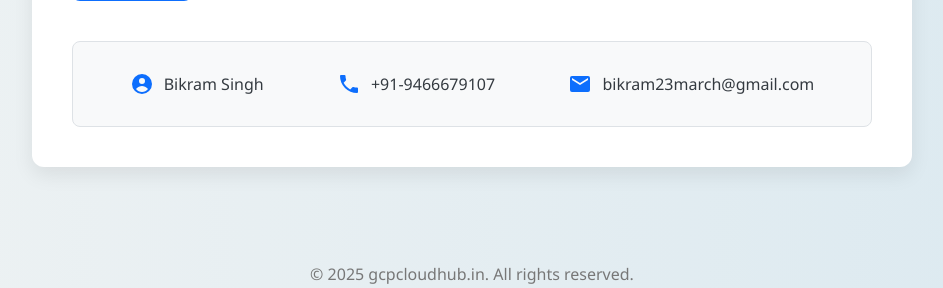
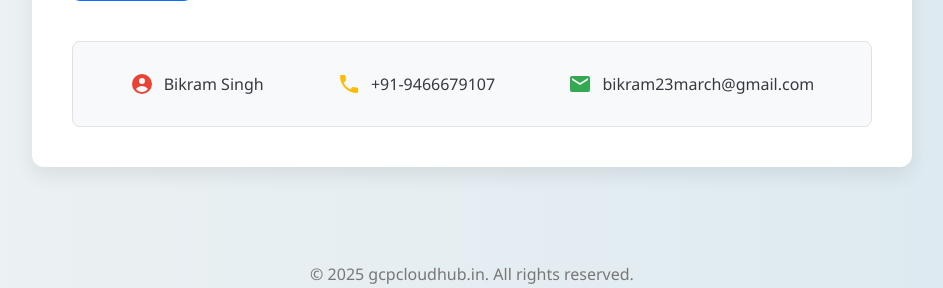
Before and after one commit to bikram-singh/Deploy-Python-Static-WebSite-to-GCS, a Flask app: page /contact in a window 1280 px wide. Shown: the part 813-1101 px from the top of the page, without its empty margins (168-1111 px from the left). Run offline with Flask 3, Linux system fonts and the light colour scheme.

Commit message:
Update contact.html

```diff
--- a/templates/contact.html
+++ b/templates/contact.html
@@ -85,13 +85,17 @@
             margin: 10px 15px; /* Provides spacing */
         }
 
-        /* --- Icon Styling --- */
+        /* --- Icon Styling (SHARED) --- */
         .contact-item svg {
             width: 24px;
             height: 24px;
             margin-right: 10px;
-            fill: #0d6efd; /* Blue icon color */
         }
+
+        /* --- NEW: Colorful Icon Classes --- */
+        .icon-red    { fill: #EA4335; } /* Google Red */
+        .icon-yellow { fill: #FBBC05; } /* Google Yellow */
+        .icon-green  { fill: #34A853; } /* Google Green */
 
         /* --- Contact Text Styling --- */
         .contact-item span, .contact-item a {
@@ -138,19 +142,18 @@
 
         <div class="contact-info-container">
             <div class="contact-item">
-                <!-- Male/User Icon -->
-                <svg xmlns="http://www.w3.org/2000/svg" viewBox="0 0 24 24"><path d="M12,2A10,10,0,0,0,2,12A10,10,0,0,0,12,22A10,10,0,0,0,22,12A10,10,0,0,0,12,2Zm0,4A3,3,0,0,1,15,9A3,3,0,0,1,12,12A3,3,0,0,1,9,9A3,3,0,0,1,12,6Zm0,14C9.67,20,7.5,18.83,6,17.07C7.5,15.17,10.17,14,12,14S16.5,15.17,18,17.07C16.5,18.83,14.33,20,12,20Z"/></svg>
+                <!-- Male/User Icon (NOW RED) -->
+                <svg class="icon-red" xmlns="http://www.w3.org/2000/svg" viewBox="0 0 24 24"><path d="M12,2A10,10,0,0,0,2,12A10,10,0,0,0,12,22A10,10,0,0,0,22,12A10,10,0,0,0,12,2Zm0,4A3,3,0,0,1,15,9A3,3,0,0,1,12,12A3,3,0,0,1,9,9A3,3,0,0,1,12,6Zm0,14C9.67,20,7.5,18.83,6,17.07C7.5,15.17,10.17,14,12,14S16.5,15.17,18,17.07C16.5,18.83,14.33,20,12,20Z"/></svg>
                 <span>Bikram Singh</span>
             </div>
             <div class="contact-item">
-                <!-- Phone Icon -->
-                <svg xmlns="http://www.w3.org/2000/svg" viewBox="0 0 24 24"><path d="M6.62,10.79C8.06,13.62 10.38,15.94 13.21,17.38L15.41,15.18C15.69,14.9 16.08,14.82 16.43,14.93C17.55,15.3 18.75,15.5 20,15.5A1,1,0,0,1,21,16.5V20A1,1,0,0,1,20,21A17,17,0,0,1,3,4A1,1,0,0,1,4,3H7.5A1,1,0,0,1,8.5,4C8.5,5.25 8.7,6.45 9.07,7.57C9.18,7.92 9.1,8.31 8.82,8.59L6.62,10.79Z"/></svg>
+                <!-- Phone Icon (NOW YELLOW) -->
+                <svg class="icon-yellow" xmlns="http://www.w3.org/2000/svg" viewBox="0 0 24 24"><path d="M6.62,10.79C8.06,13.62 10.38,15.94 13.21,17.38L15.41,15.18C15.69,14.9 16.08,14.82 16.43,14.93C17.55,15.3 18.75,15.5 20,15.5A1,1,0,0,1,21,16.5V20A1,1,0,0,1,20,21A17,17,0,0,1,3,4A1,1,0,0,1,4,3H7.5A1,1,0,0,1,8.5,4C8.5,5.25 8.7,6.45 9.07,7.57C9.18,7.92 9.1,8.31 8.82,8.59L6.62,10.79Z"/></svg>
                 <a href="tel:+919466679107">+91-9466679107</a>
             </div>
             <div class="contact-item">
-                <!-- Email Icon -->
-                <svg xmlns="http://www.w3.org/2000/svg" viewBox="0 0 24 24"><path d="M20,4H4A2,2,0,0,0,2,6V18A2,2,0,0,0,4,20H20A2,2,0,0,0,22,18V6A2,2,0,0,0,20,4Zm0,4L12,13L4,8V6L12,11L20,6V8Z"/></svg>
-                <!-- CORRECTED EMAIL -->
+                <!-- Email Icon (NOW GREEN) -->
+                <svg class="icon-green" xmlns="http://www.w3.org/2000/svg" viewBox="0 0 24 24"><path d="M20,4H4A2,2,0,0,0,2,6V18A2,2,0,0,0,4,20H20A2,2,0,0,0,22,18V6A2,2,0,0,0,20,4Zm0,4L12,13L4,8V6L12,11L20,6V8Z"/></svg>
                 <a href="mailto:bikram23march@gmail.com">bikram23march@gmail.com</a>
             </div>
         </div>
```
